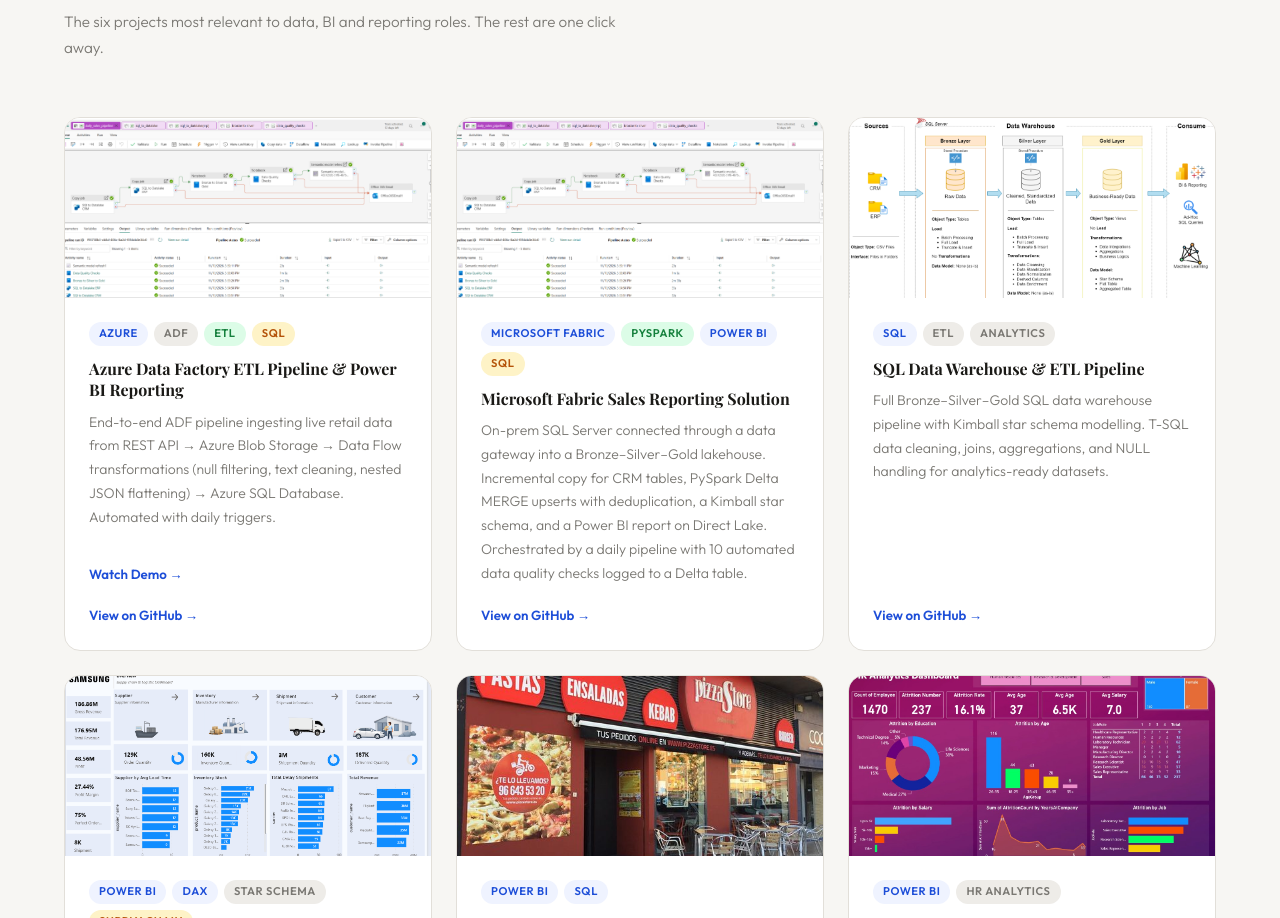
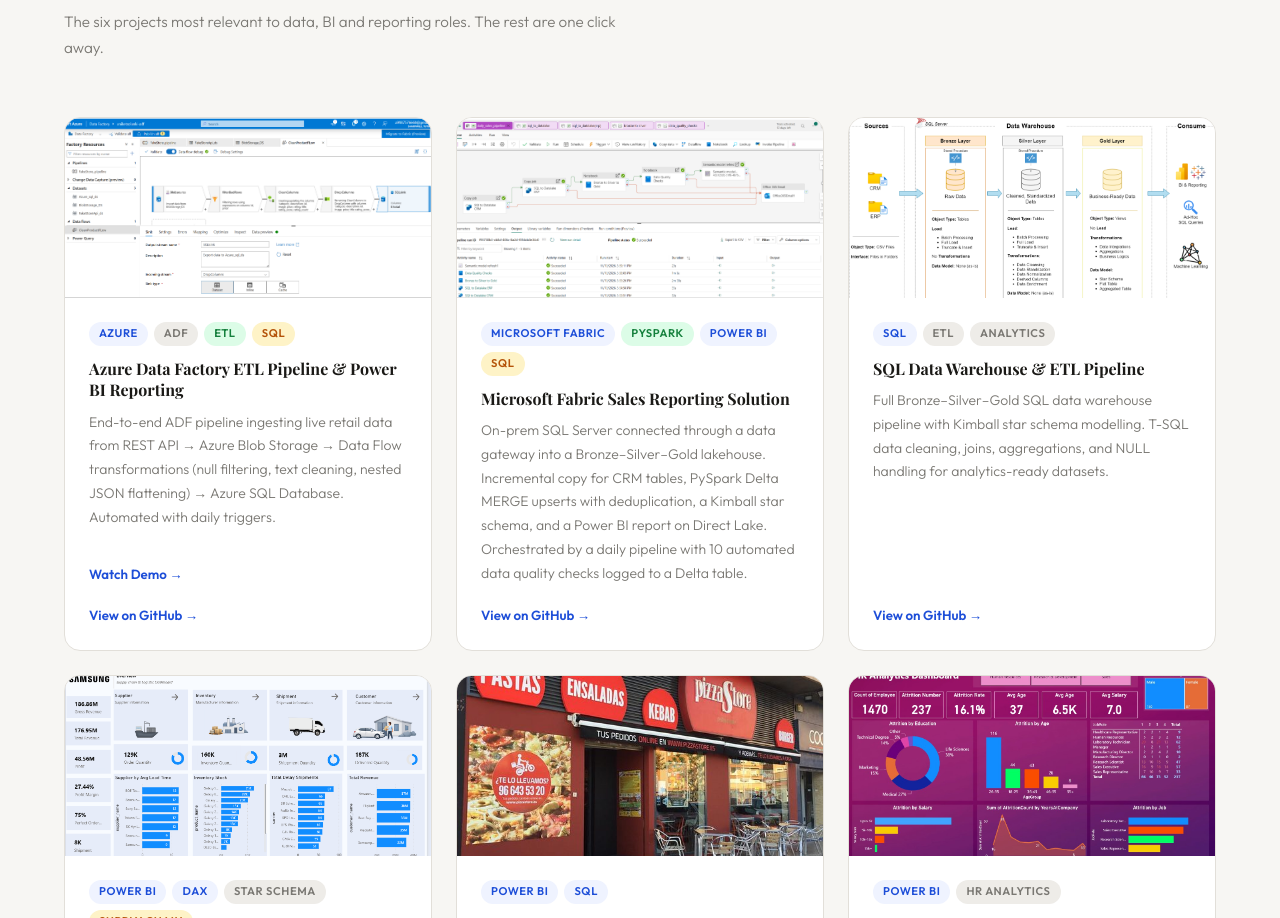
Before and after one commit to Aniketsol/aniketsol.github.io, a plain HTML site: page index.html in a window 1280 px wide. Shown: the part 4330-5248 px from the top of the page. Drawn offline with nearby package versions, Linux system fonts and the light colour scheme.

Commit message:
Update index.html

```diff
--- a/index.html
+++ b/index.html
@@ -527,7 +527,7 @@
   </div>
   <div class="proj-grid">
     <div class="proj-card reveal">
-      <img loading="lazy" decoding="async" src="images/proj_azure.png" alt="ADF Pipeline" class="proj-thumb" onerror="this.style.display='none';this.nextElementSibling.style.display='flex'">
+      <img loading="lazy" decoding="async" src="images/proj_azure2.png" alt="ADF Pipeline" class="proj-thumb" onerror="this.style.display='none';this.nextElementSibling.style.display='flex'">
       <div class="proj-thumb-ph" style="display:none">ADF Pipeline</div>
       <div class="proj-body">
         <div class="proj-tags"><span class="ptag ptag-blue">Azure</span><span class="ptag ptag-gray">ADF</span><span class="ptag ptag-green">ETL</span><span class="ptag ptag-amber">SQL</span></div>
```
